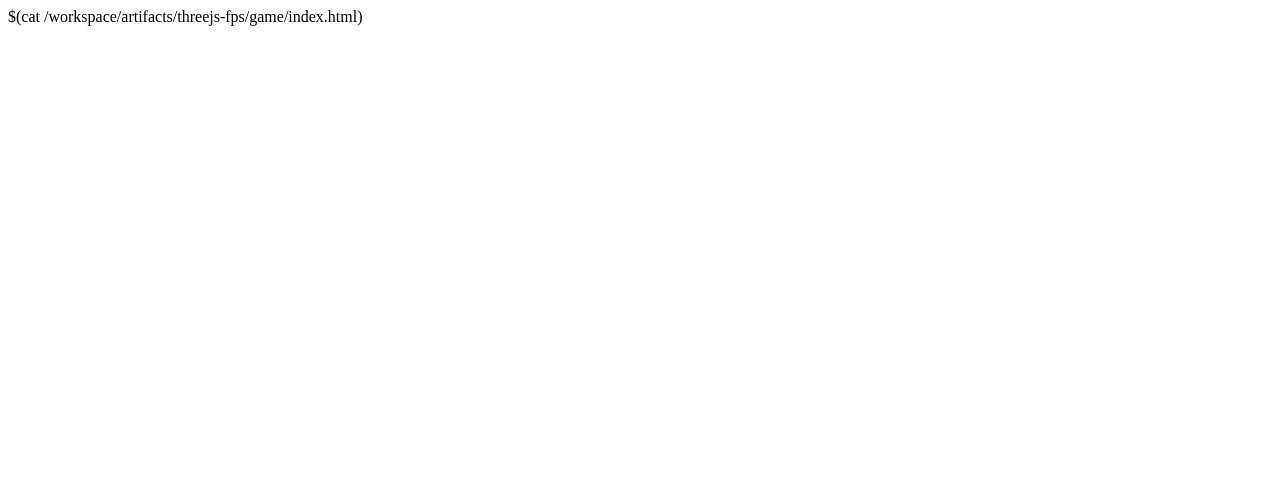
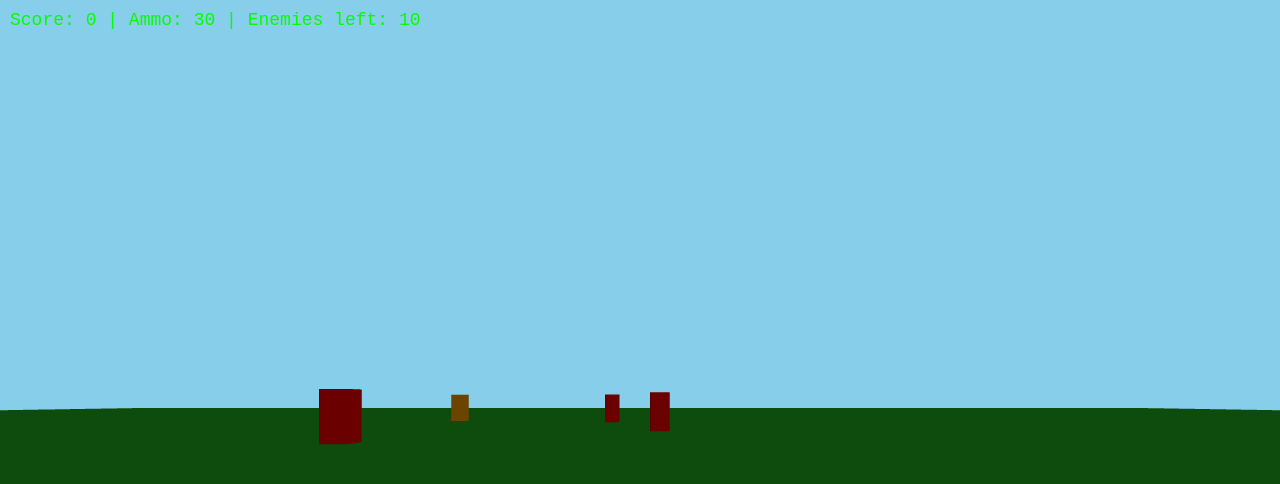
Before and after one commit to arya161100/threejs-fps-02, a plain HTML site: page game/index.html in a window 1280 px wide. Drawn offline with nearby package versions, Linux system fonts and the light colour scheme; animation ran at ten frames a second.

Commit message:
Improve FPS: add WASD movement, shooting, scoring, enemies, better visuals

```diff
--- a/game/index.html
+++ b/game/index.html
@@ -1 +1,16 @@
-$(cat /workspace/artifacts/threejs-fps/game/index.html)
+<!DOCTYPE html>
+<html lang="en">
+<head>
+<meta charset="UTF-8">
+<title>Tactical FPS - Improved</title>
+<style>
+body { margin:0; overflow:hidden; background:#111; color:#0f0; font-family:monospace; }
+#hud { position:absolute; top:10px; left:10px; font-size:18px; }
+</style>
+<script src="https://cdn.jsdelivr.net/npm/three@0.160.0/build/three.min.js"></script>
+</head>
+<body>
+<div id="hud">Score: <span id="score">0</span> | Ammo: <span id="ammo">30</span> | Enemies left: <span id="left">10</span></div>
+<script src="src/main.js"></script>
+</body>
+</html>
--- a/game/src/main.js
+++ b/game/src/main.js
@@ -1 +1,83 @@
-$(cat /workspace/artifacts/threejs-fps/game/src/main.js)
+// Improved tactical three.js FPS: movement, shooting, scoring, basic enemies
+const scene = new THREE.Scene();
+scene.background = new THREE.Color(0x87CEEB);
+const camera = new THREE.PerspectiveCamera(75, window.innerWidth / window.innerHeight, 0.1, 1000);
+const renderer = new THREE.WebGLRenderer({antialias: true});
+renderer.setSize(window.innerWidth, window.innerHeight);
+document.body.appendChild(renderer.domElement);
+
+const light = new THREE.DirectionalLight(0xffffff, 1);
+light.position.set(10, 20, 10);
+scene.add(light);
+scene.add(new THREE.AmbientLight(0x404040));
+
+// Ground
+const groundGeo = new THREE.PlaneGeometry(200, 200);
+const groundMat = new THREE.MeshLambertMaterial({color: 0x228B22});
+const ground = new THREE.Mesh(groundGeo, groundMat);
+ground.rotation.x = -Math.PI / 2;
+scene.add(ground);
+
+camera.position.set(0, 1.6, 5);
+let score = 0;
+let ammo = 30;
+const keys = {};
+
+window.addEventListener('keydown', e => keys[e.code] = true);
+window.addEventListener('keyup', e => keys[e.code] = false);
+
+const enemies = [];
+function spawnEnemy() {
+  const geo = new THREE.BoxGeometry(1, 2, 1);
+  const mat = new THREE.MeshLambertMaterial({color: Math.random() > 0.5 ? 0xff0000 : 0xffaa00});
+  const mesh = new THREE.Mesh(geo, mat);
+  mesh.position.set((Math.random()-0.5)*80, 1, (Math.random()-0.5)*80 - 10);
+  scene.add(mesh);
+  enemies.push(mesh);
+}
+for (let i = 0; i < 10; i++) spawnEnemy();
+document.getElementById('left').textContent = enemies.length;
+
+function shoot() {
+  if (ammo <= 0) return;
+  ammo--;
+  document.getElementById('ammo').textContent = ammo;
+  const raycaster = new THREE.Raycaster();
+  raycaster.setFromCamera(new THREE.Vector2(0, 0), camera);
+  const intersects = raycaster.intersectObjects(enemies);
+  if (intersects.length > 0) {
+    const hit = intersects[0].object;
+    scene.remove(hit);
+    enemies.splice(enemies.indexOf(hit), 1);
+    score += 10;
+    document.getElementById('score').textContent = score;
+    document.getElementById('left').textContent = enemies.length;
+    if (enemies.length === 0) {
+      alert('All enemies cleared! Score: ' + score);
+    }
+  }
+}
+window.addEventListener('click', shoot);
+
+let velocity = new THREE.Vector3();
+function animate() {
+  requestAnimationFrame(animate);
+  // WASD movement
+  const speed = 0.15;
+  if (keys['KeyW']) velocity.z -= speed;
+  if (keys['KeyS']) velocity.z += speed;
+  if (keys['KeyA']) velocity.x -= speed;
+  if (keys['KeyD']) velocity.x += speed;
+  camera.position.add(velocity);
+  velocity.multiplyScalar(0.85);
+  // Keep on ground
+  if (camera.position.y < 1.6) camera.position.y = 1.6;
+  renderer.render(scene, camera);
+}
+animate();
+
+window.addEventListener('resize', () => {
+  camera.aspect = window.innerWidth / window.innerHeight;
+  camera.updateProjectionMatrix();
+  renderer.setSize(window.innerWidth, window.innerHeight);
+});
```
Also changed, not shown: 2 other files.
